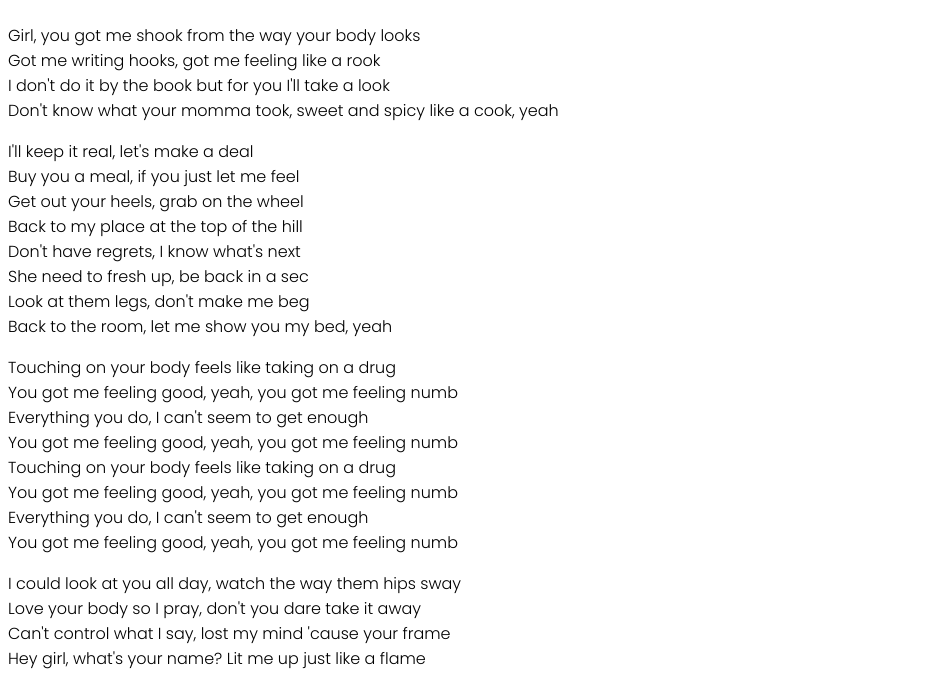
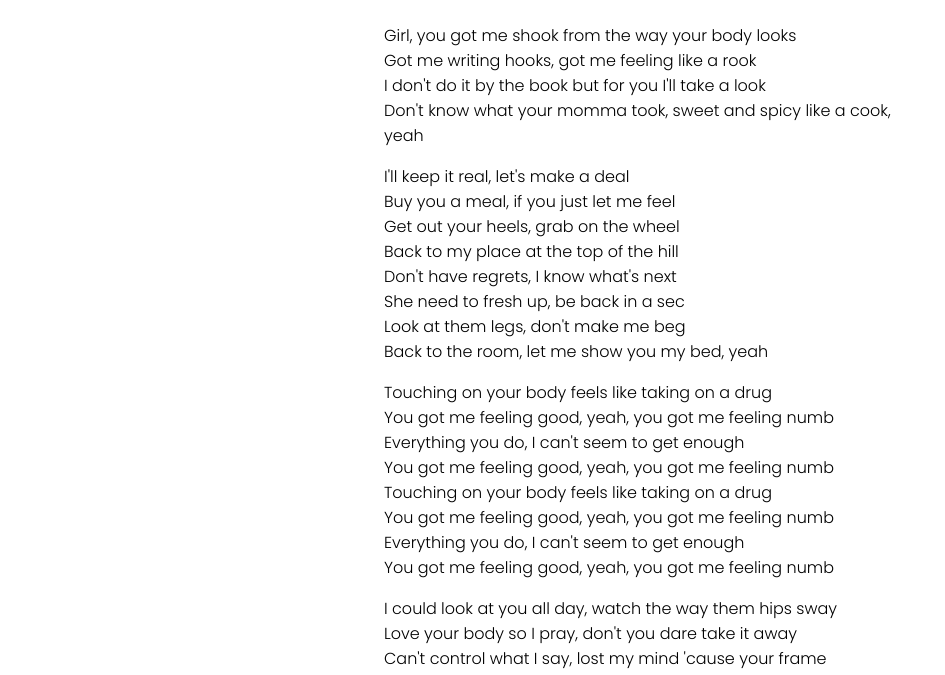
Before and after one commit to dawidPoznanski/nauka-gita, a plain HTML site: page index.html in a window 1280 px wide. Shown: the part 184-859 px from the top of the page, without its empty margins (0-945 px from the left). Drawn offline with Linux system fonts and the light colour scheme.

Commit message:
Add styles in style.css

```diff
--- a/style.css
+++ b/style.css
@@ -3,6 +3,9 @@
 }
 body {
   font-family: "Poppins", sans-serif;
+  position: relative;
+  padding: 0;
+  margin: 0 auto;
 }
 h1 {
   font-size: 50px;
@@ -18,3 +21,11 @@ h4 {
 em {
   font-weight: 100;
 }
+.song-info {
+  height: 50%;
+  width: 40%;
+  position: absolute;
+  top: 50%;
+  left: 50%;
+  transform: translate(-50%, -50%);
+}
```
